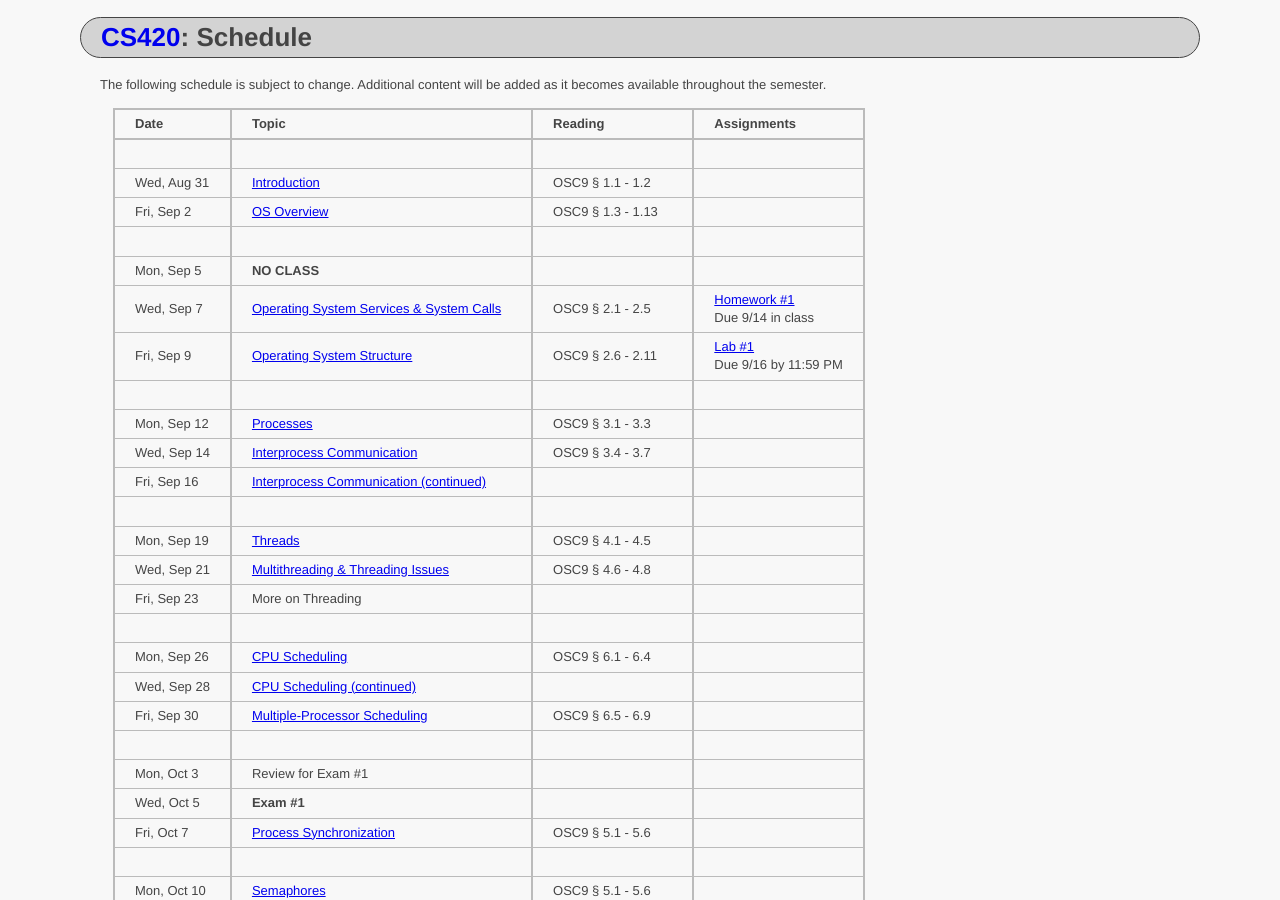
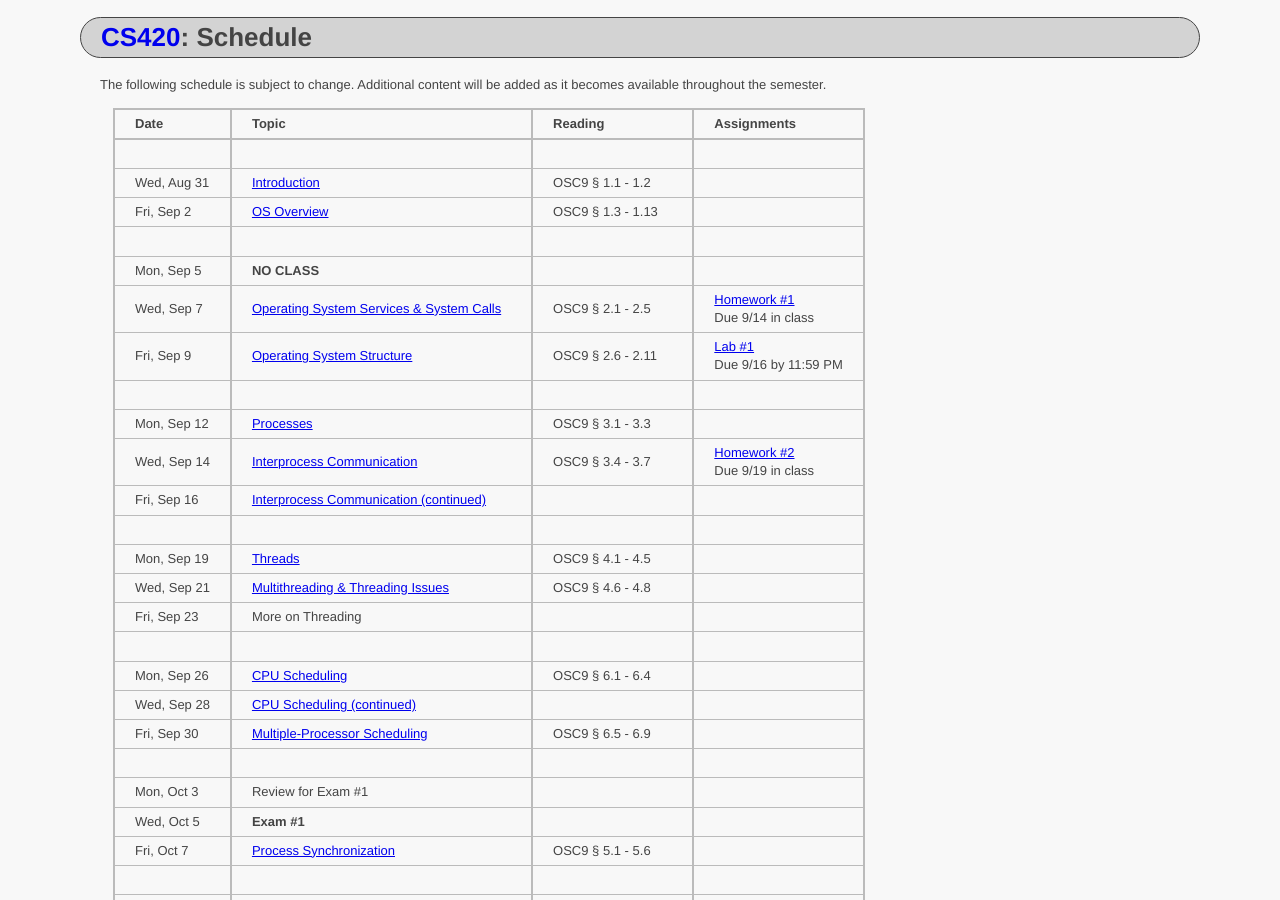
Before and after one commit to ycpcs/cs420-fall2016, a Jekyll site: the page built from schedule.md, in a window 1280 px wide and 900 px high. Built offline with Jekyll 4.4.1, drawn with Linux system fonts in a browser that asks for light colours.

Commit message:
added HW#2 to schedule

```diff
--- a/homework/Homework_Assignment_1.txt
+++ b/homework/Homework_Assignment_1.txt
@@ -2,7 +2,7 @@ CS420
 HW1
 To be submitted in class.
 
-1) What is the purpose of system calls?
+1) What is the purpose of a system call?
 
 
 
--- a/schedule.md
+++ b/schedule.md
@@ -17,8 +17,8 @@ Mon, Sep 5     |  **NO CLASS**
 Wed, Sep 7     |  [Operating System Services & System Calls](lectures/lecture3_services_and_system_calls.pdf)      |  OSC9 § 2.1 - 2.5     |  [Homework #1](homework/Homework_Assignment_1.txt) <br> Due 9/14 in class <br>
 Fri, Sep 9     |  [Operating System Structure](lectures/lecture4_operating_system_structure.pdf)                   |  OSC9 § 2.6 - 2.11    |  [Lab #1](labs/lab01.html) <br> Due 9/16 by 11:59 PM
                |                                                                                                   |                       |
-Mon, Sep 12    |  [Processes](lectures/lecture5_processes.pdf)                                                     |  OSC9 § 3.1 - 3.3     |            <!-- [Homework #2](homework/Homework_Assignment_2.txt) <br> Due 9/18 in class -->
-Wed, Sep 14    |  [Interprocess Communication](lectures/lecture6a_interprocess_communication.pdf)                  |  OSC9 § 3.4 - 3.7     |
+Mon, Sep 12    |  [Processes](lectures/lecture5_processes.pdf)                                                     |  OSC9 § 3.1 - 3.3     |
+Wed, Sep 14    |  [Interprocess Communication](lectures/lecture6a_interprocess_communication.pdf)                  |  OSC9 § 3.4 - 3.7     |  [Homework #2](homework/Homework_Assignment_2.txt) <br> Due 9/19 in class
 Fri, Sep 16    |  [Interprocess Communication (continued)](lectures/lecture6b_client_server_communication.pdf)     |                       |            <!-- [Lab #2](labs/lab02.html) <br> Due 10/?? by 11:59 PM -->
                |                                                                                                   |                       |
 Mon, Sep 19    |  [Threads](lectures/lecture7_threads.pdf)                                                         |  OSC9 § 4.1 - 4.5     |            <!-- [Homework #3](homework/Homework_Assignment_3.txt) <br> Due 9/?? in class -->
```
